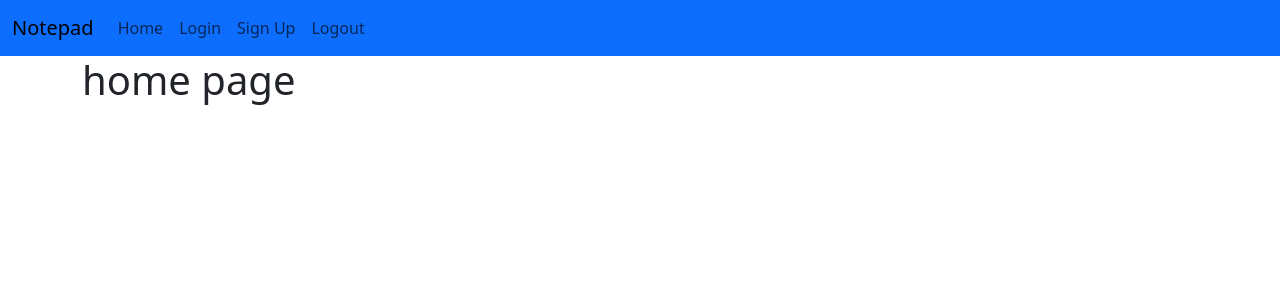
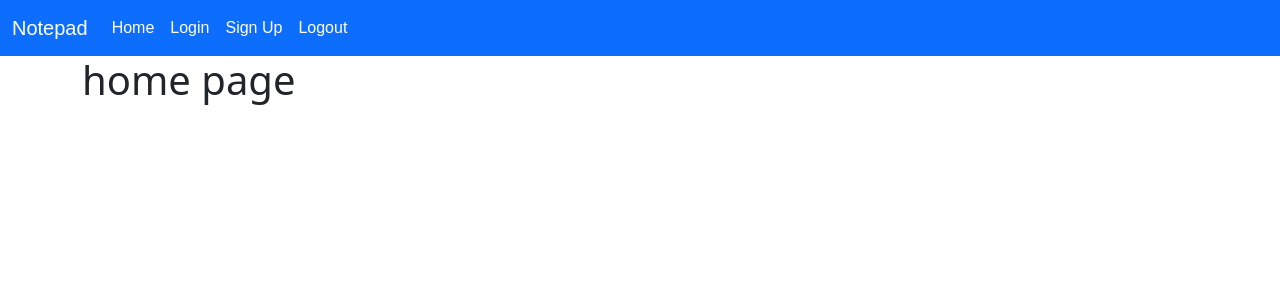
Before and after one commit to tea15261/Note-App, a Flask app: page / in a window 1280 px wide. Shown: the top 300 px of the page. Run offline with Flask 3, Linux system fonts and the light colour scheme.

Commit message:
layout update styling

```diff
--- a/website/templates/layout.html
+++ b/website/templates/layout.html
@@ -3,6 +3,7 @@
 <head>
     <meta charset="UTF-8">
     <meta name="viewport" content="width=device-width, initial-scale=1.0">
+    <link rel="stylesheet" href="/static/layout.css">
     <link
         href="https://cdn.jsdelivr.net/npm/bootstrap@5.3.3/dist/css/bootstrap.min.css"
         rel="stylesheet"
@@ -28,7 +29,8 @@
 
     <nav class="navbar navbar-expand-lg bg-primary">
         <div class="container-fluid">
-            <a class="navbar-brand">Notepad</a>
+            <a class="navbar-brand" style="color: white;
+            font-family: 'Oxygen', sans-serif;">Notepad</a>
             <button
                 class="navbar-toggler"
                 type="button"
@@ -39,10 +41,10 @@
           </button>
           <div class="collapse navbar-collapse" id="navbar">
             <div class="navbar-nav">
-                <a href="/" class="nav-item nav-link" id="home">Home</a>
-                <a href="/login" class="nav-item nav-link" id="login">Login</a>
-                <a href="/sign-up" class="nav-item nav-link" id="signUp">Sign Up</a>
-                <a href="/logout" class="nav-item nav-link" id="logout">Logout</a>
+                <a href="/" class="nav-item nav-link" id="home" style="color: white;">Home</a>
+                <a href="/login" class="nav-item nav-link" id="login" style="color: white;">Login</a>
+                <a href="/sign-up" class="nav-item nav-link" id="signUp" style="color: white;">Sign Up</a>
+                <a href="/logout" class="nav-item nav-link" id="logout" style="color: white;">Logout</a>
             </div>
           </div>
         </div>
```
